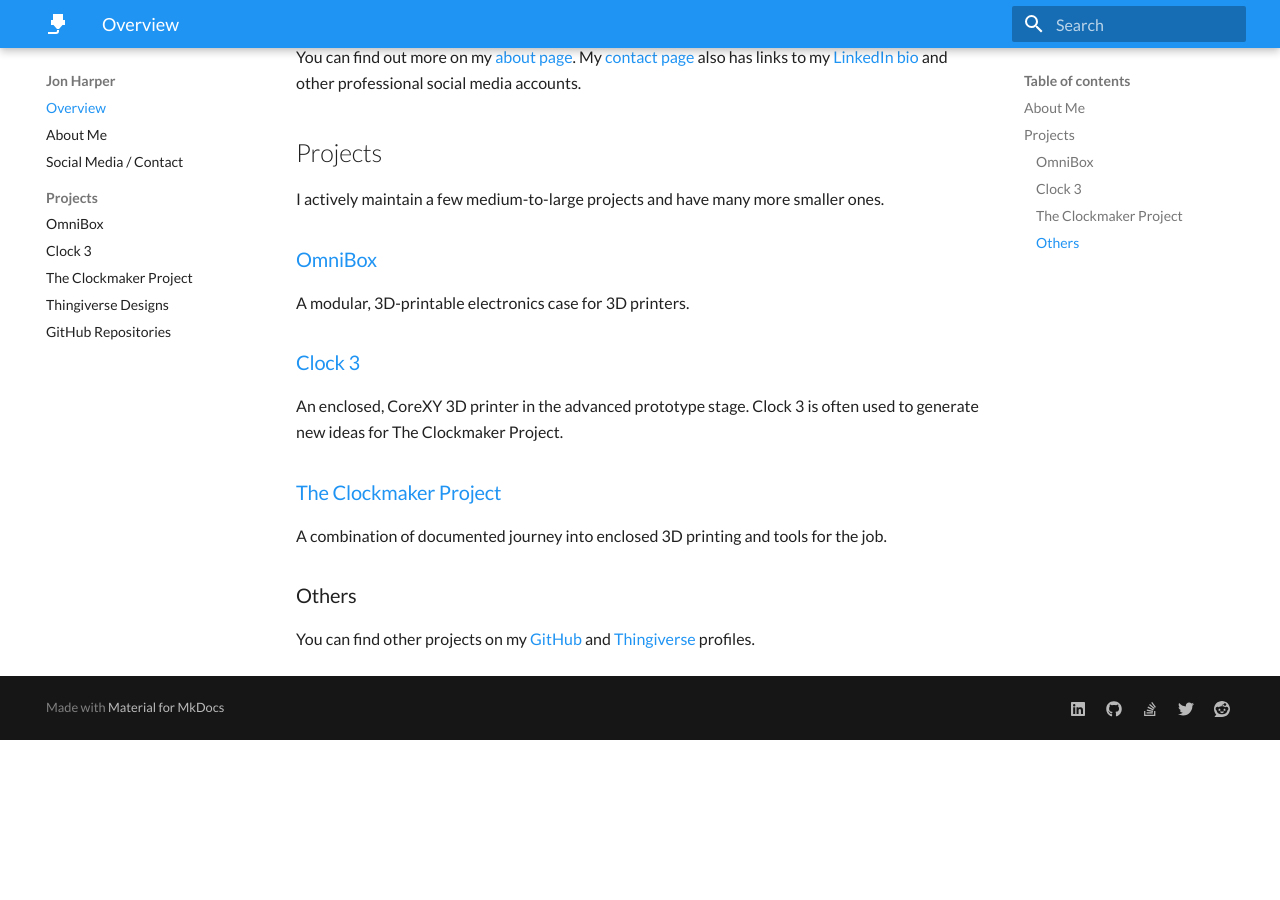
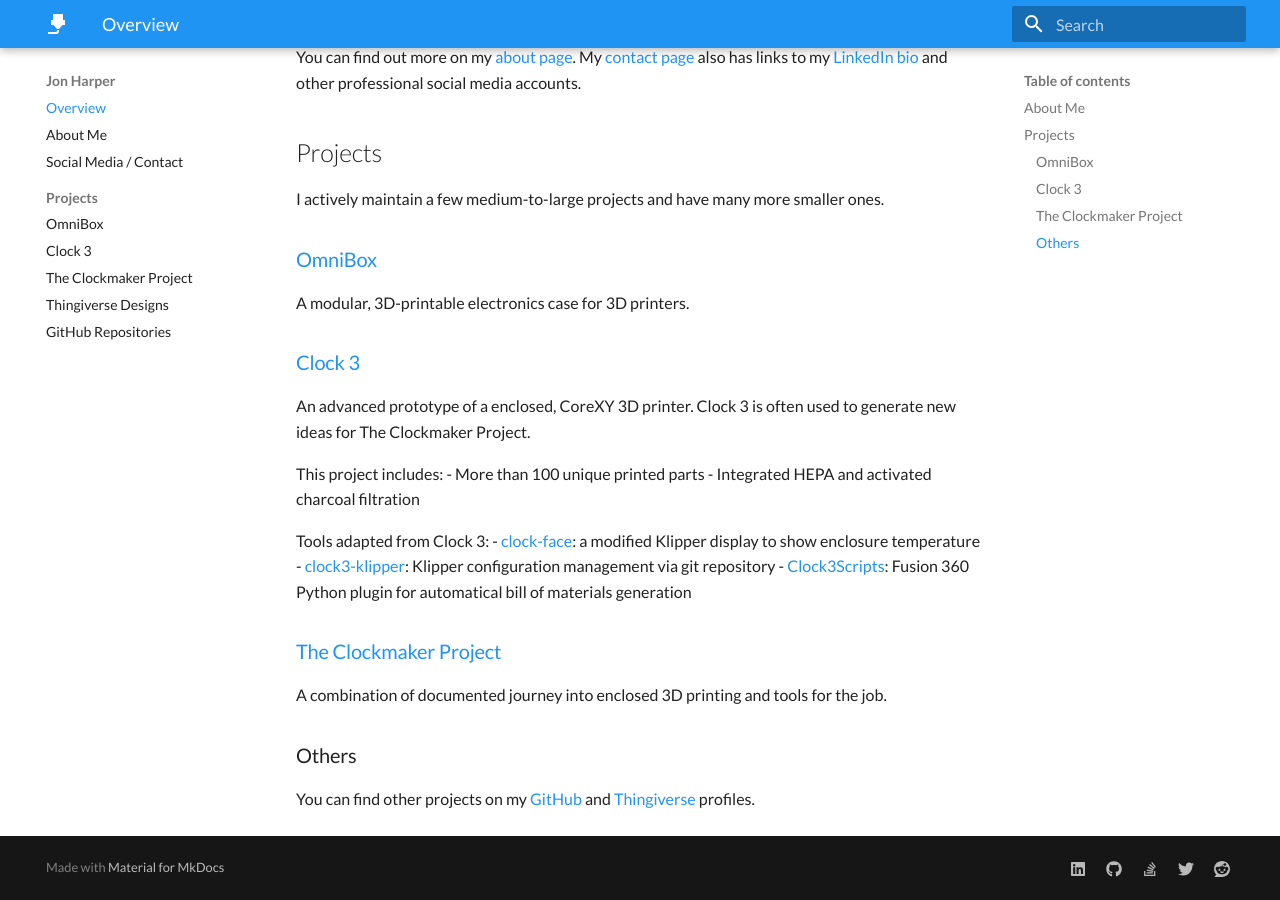
Before and after one commit to jon-harper/jon-harper.github.io, an MkDocs documentation site: the page built from docs/index.md, in a window 1280 px wide and 900 px high, scrolled down 545 px. Built offline with MkDocs 1.6.1 and Material for MkDocs 9.7.7, drawn with Linux system fonts in a browser that asks for light colours; before the commit the page ends 1285 px from its top, so only the background shows below that.

Commit message:
Added to Clock 3 description

```diff
--- a/docs/index.md
+++ b/docs/index.md
@@ -32,7 +32,16 @@
 
 ### [Clock 3](projects/clock3.md)
 
-An enclosed, CoreXY 3D printer in the advanced prototype stage. Clock 3 is often used to generate new ideas for The Clockmaker Project.
+An advanced prototype of a enclosed, CoreXY 3D printer. Clock 3 is often used to generate new ideas for The Clockmaker Project.
+
+This project includes:
+- More than 100 unique printed parts
+- Integrated HEPA and activated charcoal filtration
+
+Tools adapted from Clock 3:
+- [clock-face](https://github.com/jon-harper/clock-face): a modified Klipper display to show enclosure temperature
+- [clock3-klipper](https://github.com/jon-harper/clock3-klipper): Klipper configuration management via git repository
+- [Clock3Scripts](https://github.com/jon-harper/Clock3Scripts): Fusion 360 Python plugin for automatical bill of materials generation
 
 ### [The Clockmaker Project](projects/clockmaker.md)
 
```
